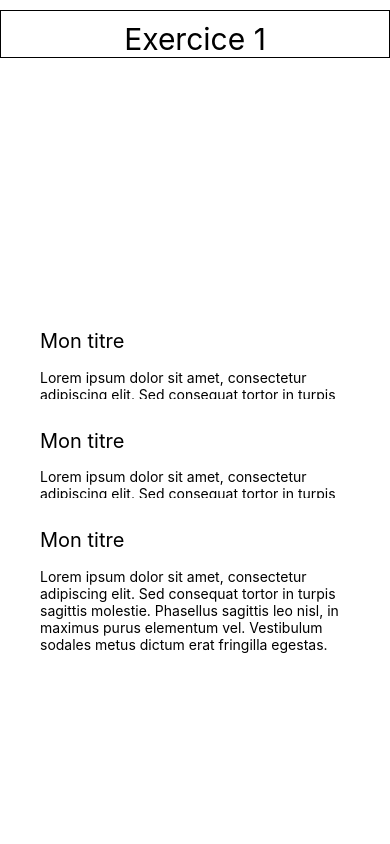
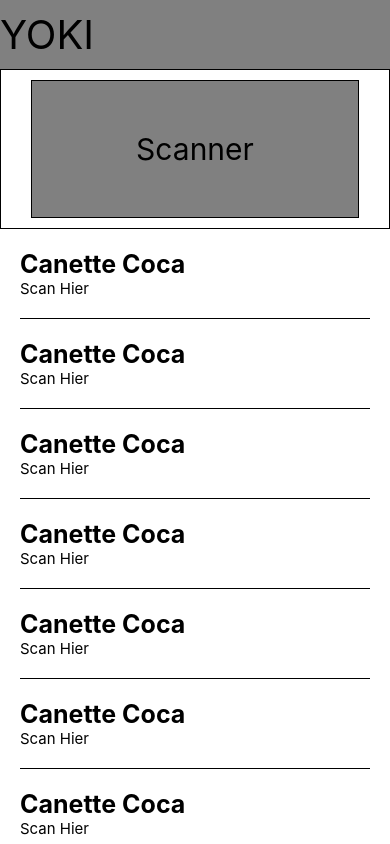
Before and after one commit to Screenyx/yoki, a React Native app: screen / in a window 390 px wide. Built offline with nearby package versions, Linux system fonts and the light colour scheme.

Commit message:
ex1 done

```diff
--- a/App.js
+++ b/App.js
@@ -1,41 +1,58 @@
 import { StatusBar } from 'expo-status-bar';
-import { StyleSheet, Text, View, Image, Button, ScrollView } from 'react-native';
+import { StyleSheet, Text, View, Image, Pressable, ScrollView, Alert } from 'react-native';
+
 
 export default function App() {
   return (
-    <ScrollView style={styles.container}>
-      <View style={styles.container}>
-        <Text style={styles.title}>Exercice 1</Text>
+    <View style={styles.container}>
+      <View style={styles.title}>
+        <Text style={styles.yokiTitle}>YOKI</Text>
       </View>
-      <View style={styles.container}>
-        <View style={styles.container}>
-          <Text style={styles.miniTitle}>Mon titre</Text>
+      <View style={styles.containerButton}>
+        <Pressable style={styles.buttonScan} onPress={() => Alert.alert('Scan effectué')} >
+          <Text style={styles.textScan}>Scanner</Text>
+        </Pressable>
+      </View>
+      <ScrollView>
+        <View style={styles.productContainer}>
+          <Text style={styles.textTitleProduct}>Canette Coca</Text>
+          <Text style={styles.textDescriptionProduct}>Scan Hier</Text>
         </View>
-        <View style={styles.container}>
-          <Text style={styles.text}>
-          Lorem ipsum dolor sit amet, consectetur adipiscing elit. Sed consequat tortor in turpis sagittis molestie. Phasellus sagittis leo nisl, in maximus purus elementum vel. Vestibulum sodales metus dictum erat fringilla egestas.
-          </Text>
+        <View style={styles.productContainer}>
+          <Text style={styles.textTitleProduct}>Canette Coca</Text>
+          <Text style={styles.textDescriptionProduct}>Scan Hier</Text>
         </View>
-        <View style={styles.container}>
-          <Text style={styles.miniTitle}>Mon titre</Text>
+        <View style={styles.productContainer}>
+          <Text style={styles.textTitleProduct}>Canette Coca</Text>
+          <Text style={styles.textDescriptionProduct}>Scan Hier</Text>
         </View>
-        <View style={styles.container}>
-          <Text style={styles.text}>
-        Lorem ipsum dolor sit amet, consectetur adipiscing elit. Sed consequat tortor in turpis sagittis molestie. Phasellus sagittis leo nisl, in maximus purus elementum vel. Vestibulum sodales metus dictum erat fringilla egestas.
-          </Text>
+        <View style={styles.productContainer}>
+          <Text style={styles.textTitleProduct}>Canette Coca</Text>
+          <Text style={styles.textDescriptionProduct}>Scan Hier</Text>
         </View>
-        <View style={styles.container}>
-          <Text style={styles.miniTitle}>Mon titre</Text>
+        <View style={styles.productContainer}>
+          <Text style={styles.textTitleProduct}>Canette Coca</Text>
+          <Text style={styles.textDescriptionProduct}>Scan Hier</Text>
         </View>
-        <View style={styles.container}>
-          <Text style={styles.text}>
-        Lorem ipsum dolor sit amet, consectetur adipiscing elit. Sed consequat tortor in turpis sagittis molestie. Phasellus sagittis leo nisl, in maximus purus elementum vel. Vestibulum sodales metus dictum erat fringilla egestas.
-          </Text>
+        <View style={styles.productContainer}>
+          <Text style={styles.textTitleProduct}>Canette Coca</Text>
+          <Text style={styles.textDescriptionProduct}>Scan Hier</Text>
         </View>
-      </View>
-
-      <StatusBar style="auto" />
-    </ScrollView>
+        <View style={styles.productContainer}>
+          <Text style={styles.textTitleProduct}>Canette Coca</Text>
+          <Text style={styles.textDescriptionProduct}>Scan Hier</Text>
+        </View>
+        <View style={styles.productContainer}>
+          <Text style={styles.textTitleProduct}>Canette Coca</Text>
+          <Text style={styles.textDescriptionProduct}>Scan Hier</Text>
+        </View>
+        <View style={styles.productContainer}>
+          <Text style={styles.textTitleProduct}>Canette Coca</Text>
+          <Text style={styles.textDescriptionProduct}>Scan Hier</Text>
+        </View>
+        <StatusBar style="auto" />
+      </ScrollView>
+    </View>
   );
 }
 
@@ -43,32 +60,52 @@
   container: {
     flex: 1,
     backgroundColor: 'white',
-
-  },
-  text: {
-    color: 'black',
-    marginHorizontal: 40,
-    marginTop: 20,
-
   },
   title: {
+    alignContent: 'center',
+  },
+  yokiTitle: {
+    display: 'flex',
+    backgroundColor: 'grey',
+    fontSize: 40,
+    color: 'black',
+    paddingTop: 10,
+    paddingBottom: 10,
     textAlign: 'center',
+  },
+  buttonScan: {
+    backgroundColor: 'grey',
+    paddingHorizontal: 100,
+    paddingVertical: 50,
+    alignItems: 'center',
+    alignContent: 'center',
+    borderWidth: 1,
+    borderColor: 'black',
+    marginHorizontal: 30,
+    marginVertical: 10,
+  },
+  textScan: {
     fontSize: 30,
+  },
+  containerButton: {
+    borderBottomColor: 'black',
+    borderWidth: 1,
+  },
+  textTitleProduct: {
+    fontSize: 25,
     color: 'black',
-    borderColor: 'black',
-    borderWidth: 1,
-    paddingTop: 10,
-    marginTop: 10,
-
+    fontWeight: 'bold',
   },
-  miniTitle: {
+  textDescriptionProduct: {
+    fontSize: 15,
+    color: 'black',
+  },
+  productContainer: {
     marginHorizontal: 20,
-    marginTop: 30,
-    fontSize: 20,
-    color: 'black',
     borderBottomColor: 'black',
     borderBottomWidth: 1,
     paddingBottom: 20,
-    paddingLeft: 20,
+    paddingTop: 20,
   }
+
 });
```
